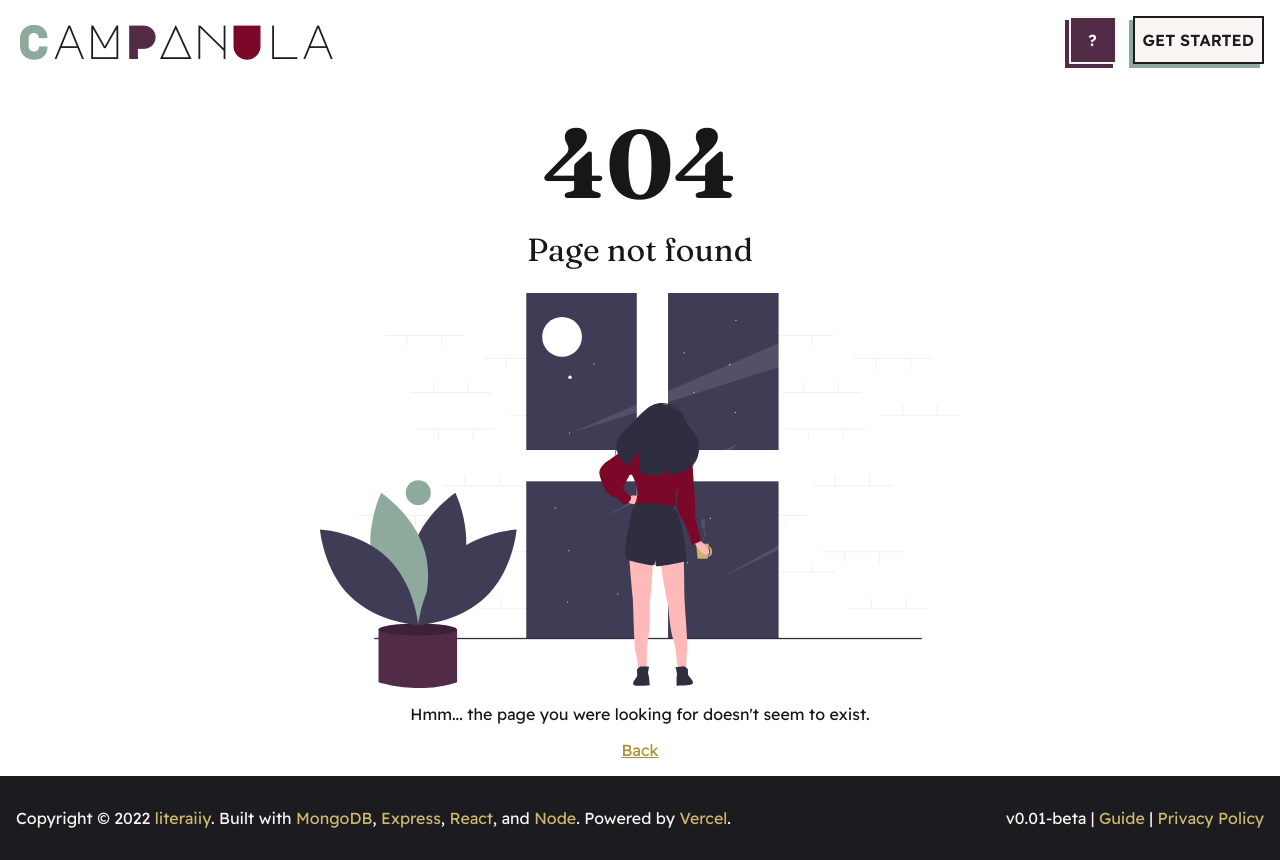
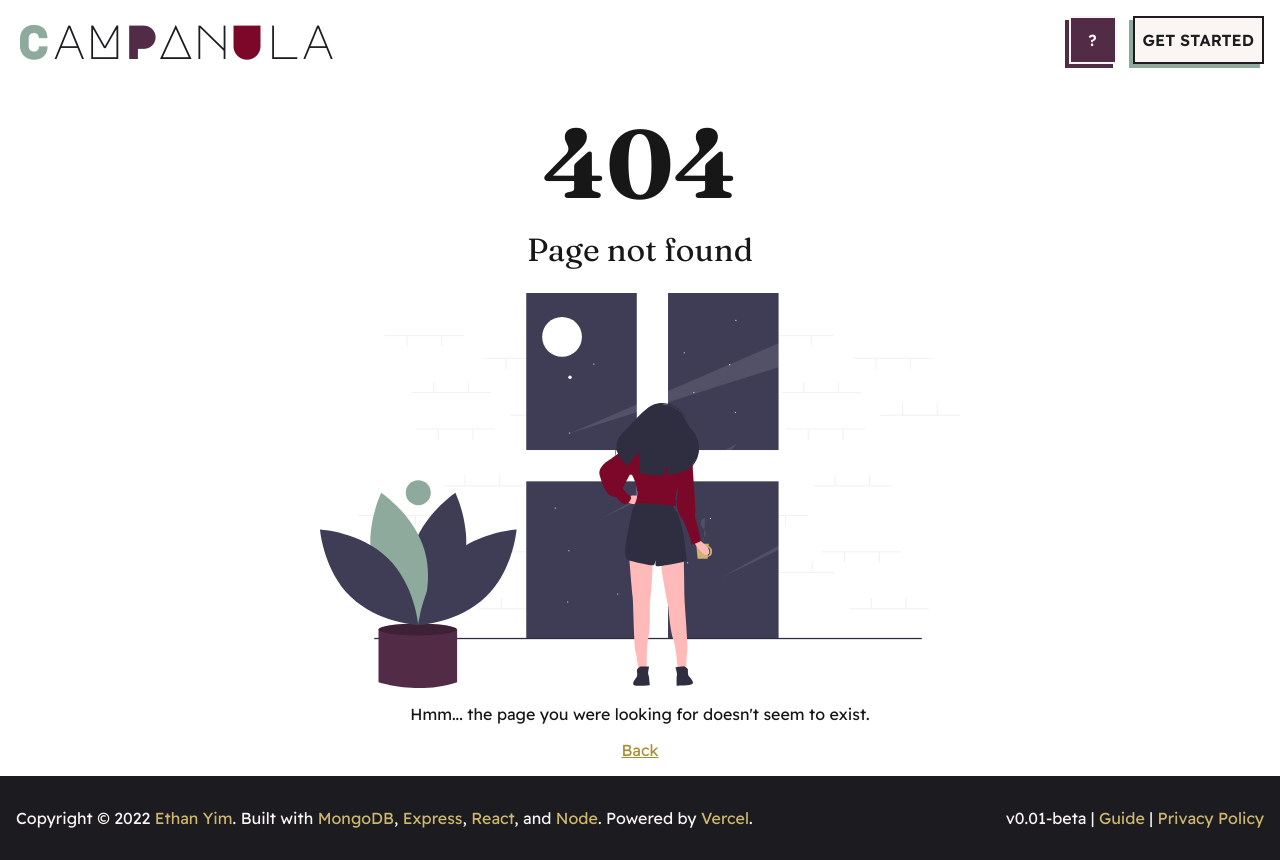
Before and after one commit to literaiiy/campanula, a React (Create React App) app: page /pomo/1 in a window 1280 px wide. Built offline with nearby package versions, Linux system fonts and the light colour scheme; no server answers; a web font is replaced by a local one.

Commit message:
Update footer.tsx

```diff
--- a/src/components/footer.tsx
+++ b/src/components/footer.tsx
@@ -4,7 +4,7 @@ export default function Footer(): JSX.Element {
   return (
     <footer>
       <p>
-        Copyright © {new Date().getFullYear()} <a href="https://literaiiy.me">literaiiy</a>.
+        Copyright © {new Date().getFullYear()} <a href="https://ethany.im">Ethan Yim</a>.
         Built with <a href="https://www.mongodb.com/">MongoD</a><a href="https://www.youtube.com/watch?v=b2F-DItXtZs">B</a>,
         {" "}<a href="https://expressjs.com/">Express</a>,
         {" "}<a href="https://reactjs.org/">React</a>,
```
